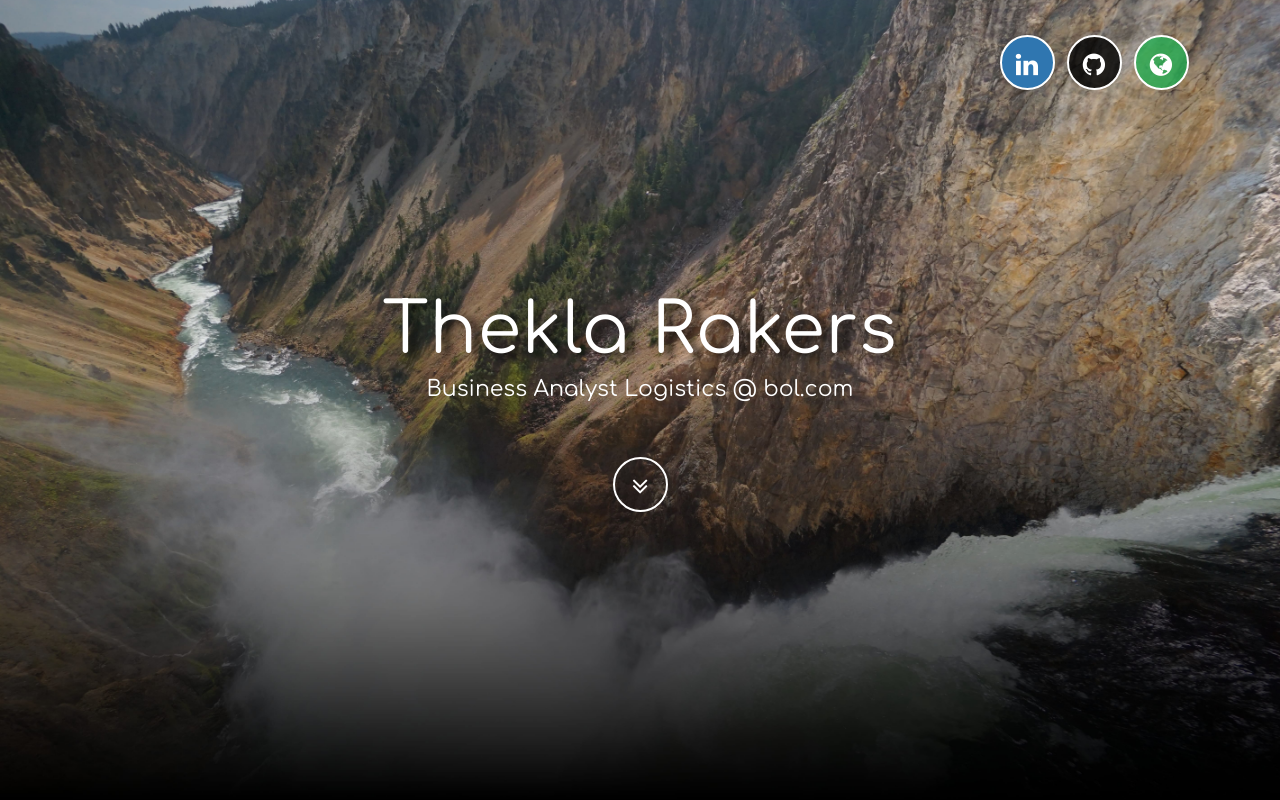
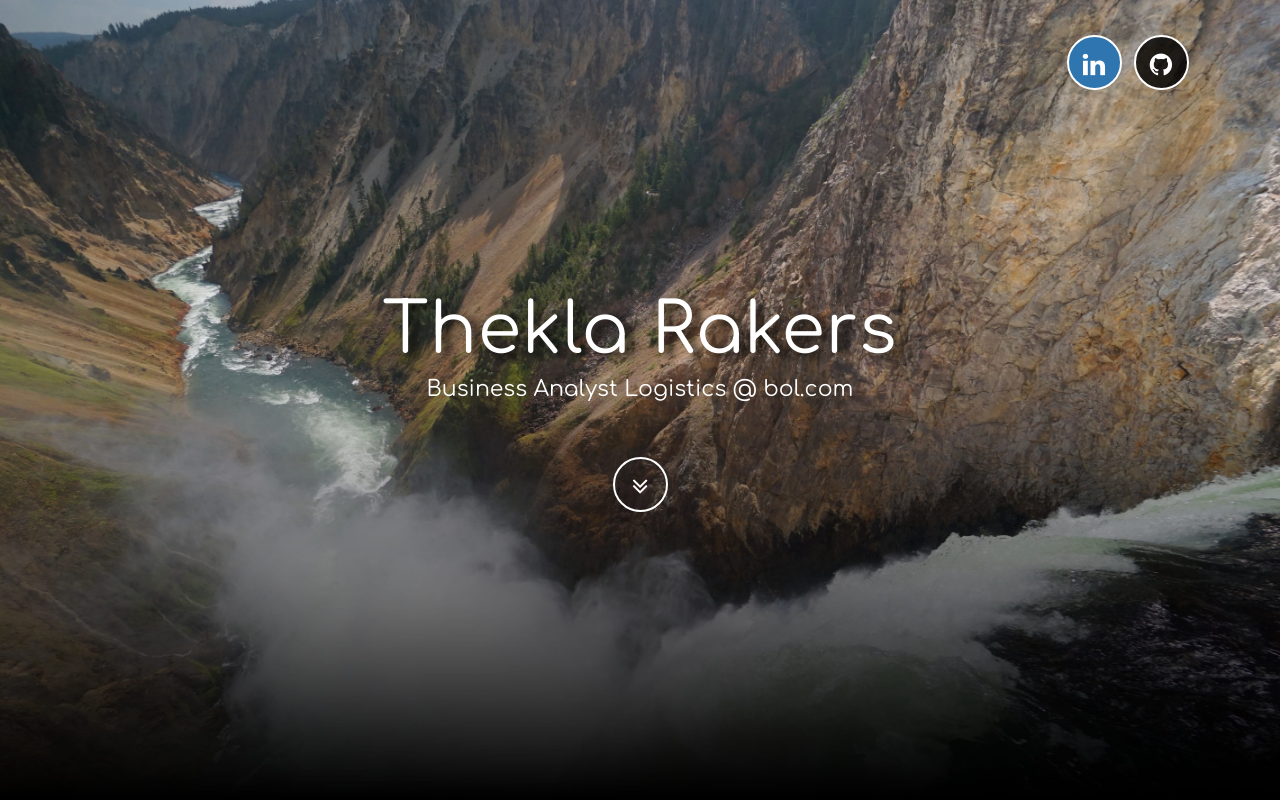
Before and after one commit to theklarakers/portfolio, a website: page index.html in a window 1280 px wide. Shown: the top 800 px of the page. Drawn offline with nearby package versions, Linux system fonts and the light colour scheme; files that its build step writes are made by us from their sources.

Commit message:
Remove link reference to opreis.visser.online
Remove link reference to opreis.visser.online as it's offline for now.

```diff
--- a/index.html
+++ b/index.html
@@ -43,11 +43,6 @@
             <li class="nav-item">
               <a href="https://github.com/theklarakers" target="_blank" class="btn btn-github btn-circle js-scroll-trigger">
                 <i class="fa fa-github animated"></i>
-              </a>
-            </li>
-            <li class="nav-item">
-              <a href="https://opreis.visser.online/" target="_blank" class="btn btn-travel-blog btn-circle js-scroll-trigger">
-                <i class="fa fa-globe animated"></i>
               </a>
             </li>
           </ul>
```
